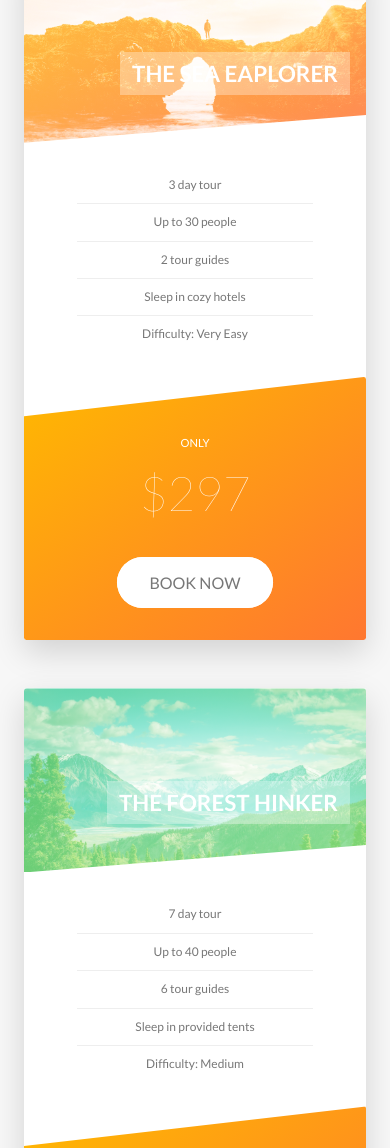
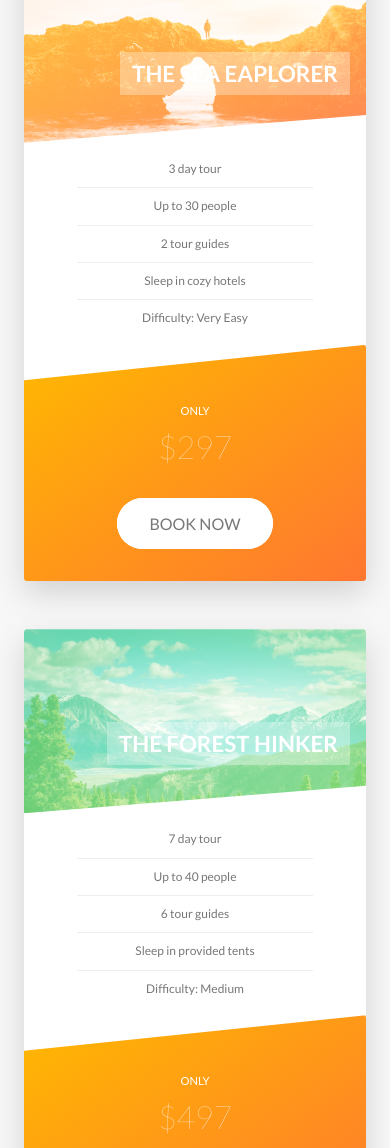
Before and after one commit to fultonoff/Natour, a website: page index.html in a window 390 px wide. Shown: the part 2694-3842 px from the top of the page. Drawn offline with Linux system fonts and the light colour scheme.

Commit message:
responsive card section

```diff
--- a/sass/components/_card.scss
+++ b/sass/components/_card.scss
@@ -171,6 +171,10 @@
 
         }
 
+        &__details{
+            padding: 1rem 3rem;
+        }
+
         &__cta {
             position: relative;
             top: 0;
@@ -189,7 +193,7 @@
 
         &__price-value {
 
-            font-size: 6rem;
+            font-size: 4rem;
 
         }
 
--- a/sass/components/_story.scss
+++ b/sass/components/_story.scss
@@ -8,6 +8,16 @@
     padding-left: 9rem;
     font-size: $default-font-size;
     transform: skewX(-12deg);
+
+    @include respond (tab-port){
+        width: 100%;
+        padding: 4rem;
+    padding-left: 7rem;
+    }
+
+    @include respond (phone){
+        transform: skewX(0);
+    }
 
 
     &__shape{
@@ -20,6 +30,10 @@
         clip-path: circle(50% at 50% 50%);
         transform: translateX(-3rem) skewX(12deg);
         position: relative;
+
+        @include respond (phone){
+            transform: translateX(-3rem) skewX(0);
+        }
     }
 
     &__img{
@@ -32,6 +46,10 @@
 
     &__text{
         transform: skewX(12deg);
+
+        @include respond (phone){
+            transform: skewX(0);
+        }
 
     }
 
--- a/sass/pages/home.scss
+++ b/sass/pages/home.scss
@@ -63,15 +63,25 @@
 
 
 .book{
-    background-image: linear-gradient(105deg,rgba($color-white, .9),50%, transparent 50%) ,url(../img/nat-10.jpg);
+    background-image: linear-gradient(105deg,rgba($color-white, .9)0%,rgba($color-white, .9)50%, transparent 50%) ,url(../img/nat-10.jpg);
     background-size: 100%;
     border-radius: 3px;
     box-shadow: 0 1.5rem 4rem rgba($color-black, .2);
 
-    height: 50rem;
+    // height: 50rem;
+
+    @include respond(tab-land){
+
+        background-image: linear-gradient(105deg,rgba($color-white, .9) 0%, rgba($color-white, .9),70%, transparent 70%) ,url(../img/nat-10.jpg);
+    }
+
 
     &__form{
         width: 50%;
         padding: 6rem;
+
+        @include respond(tab-land){
+            width: 70%;
+        }
     }
 }
```
Also changed, not shown: css/style.css.
